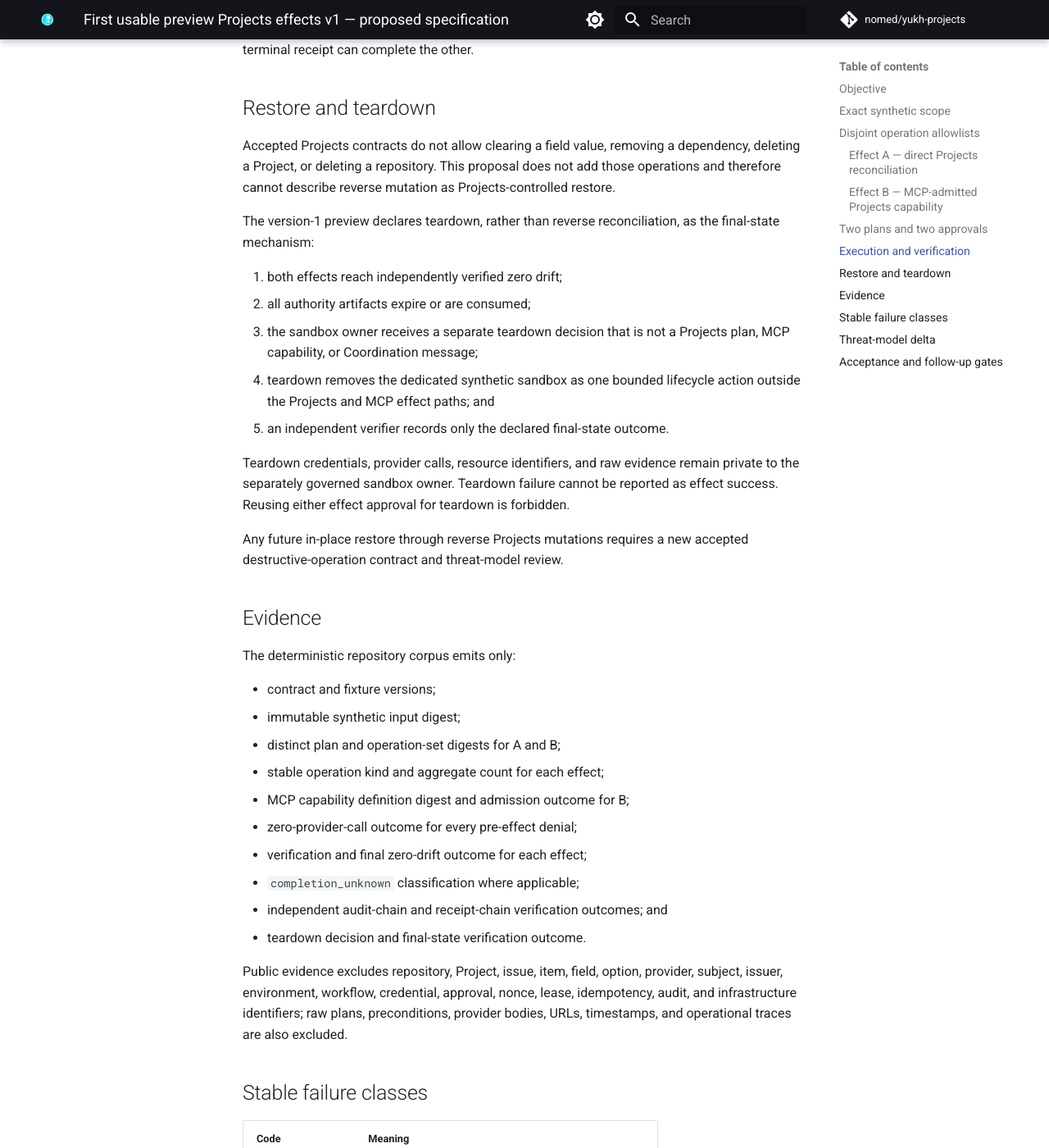
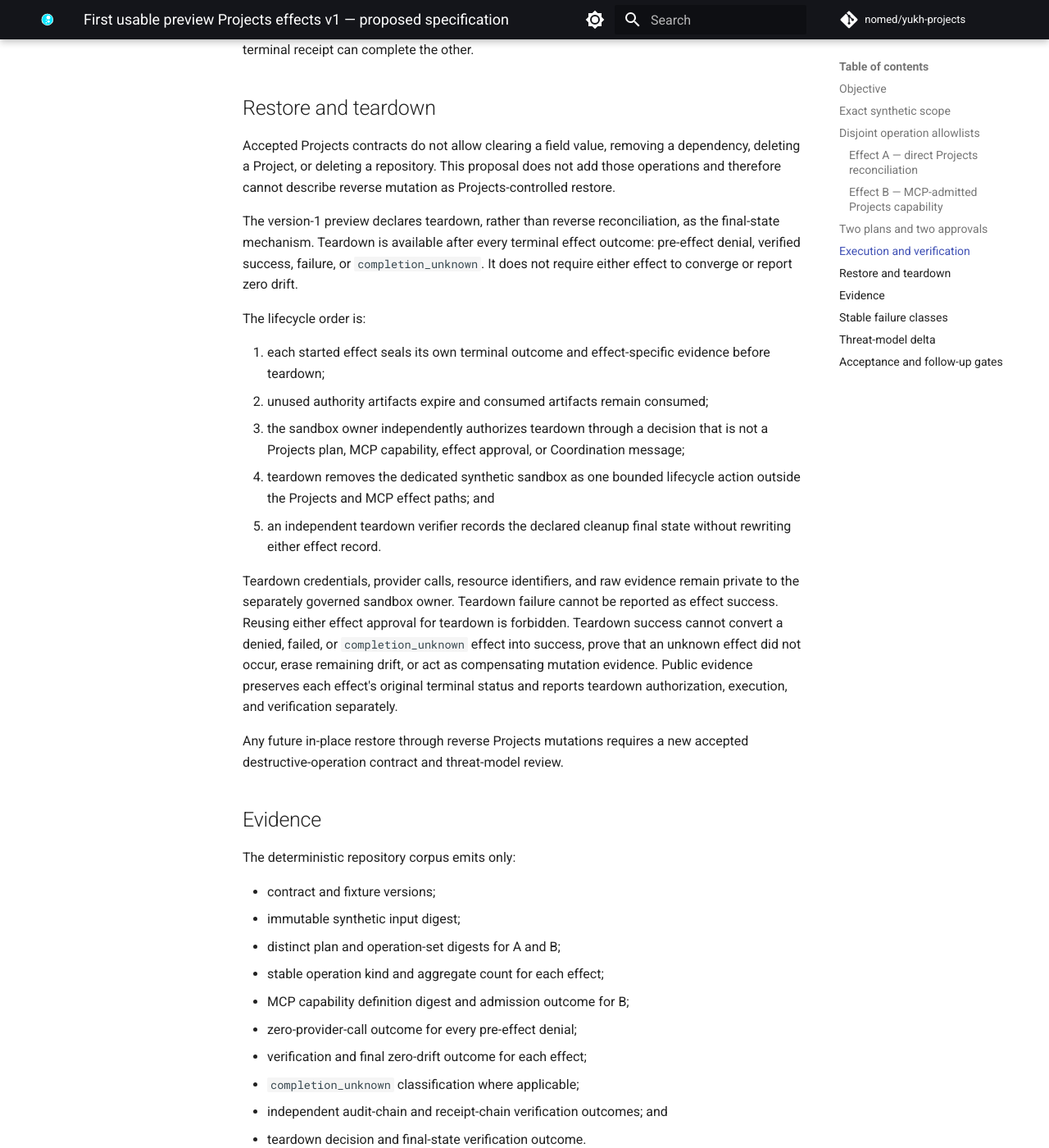
Before and after one commit to nomed/yukh-projects, an MkDocs documentation site: the page built from docs/contracts/first-usable-preview-projects-v1.md, in a window 1280 px wide and 1400 px high, scrolled down 3948 px. Shown: the whole window at 82% size. Built offline with MkDocs 1.6.1 and Material for MkDocs 9.7.7, drawn with Linux system fonts in a browser that asks for light colours; comment, search, counter and statistics services are not loaded; some of the changed text lies outside the part shown.

Commit message:
docs: allow teardown after terminal outcomes
Co-authored-by: Copilot App <223556219+Copilot@users.noreply.github.com>

```diff
--- a/docs/contracts/first-usable-preview-projects-v1.md
+++ b/docs/contracts/first-usable-preview-projects-v1.md
@@ -170,20 +170,32 @@ not add those operations and therefore cannot describe reverse mutation as
 Projects-controlled restore.
 
 The version-1 preview declares teardown, rather than reverse reconciliation, as
-the final-state mechanism:
+the final-state mechanism. Teardown is available after every terminal effect
+outcome: pre-effect denial, verified success, failure, or
+`completion_unknown`. It does not require either effect to converge or report
+zero drift.
 
-1. both effects reach independently verified zero drift;
-2. all authority artifacts expire or are consumed;
-3. the sandbox owner receives a separate teardown decision that is not a
-   Projects plan, MCP capability, or Coordination message;
+The lifecycle order is:
+
+1. each started effect seals its own terminal outcome and effect-specific
+   evidence before teardown;
+2. unused authority artifacts expire and consumed artifacts remain consumed;
+3. the sandbox owner independently authorizes teardown through a decision that
+   is not a Projects plan, MCP capability, effect approval, or Coordination
+   message;
 4. teardown removes the dedicated synthetic sandbox as one bounded lifecycle
    action outside the Projects and MCP effect paths; and
-5. an independent verifier records only the declared final-state outcome.
+5. an independent teardown verifier records the declared cleanup final state
+   without rewriting either effect record.
 
 Teardown credentials, provider calls, resource identifiers, and raw evidence
 remain private to the separately governed sandbox owner. Teardown failure
 cannot be reported as effect success. Reusing either effect approval for
-teardown is forbidden.
+teardown is forbidden. Teardown success cannot convert a denied, failed, or
+`completion_unknown` effect into success, prove that an unknown effect did not
+occur, erase remaining drift, or act as compensating mutation evidence. Public
+evidence preserves each effect's original terminal status and reports teardown
+authorization, execution, and verification separately.
 
 Any future in-place restore through reverse Projects mutations requires a new
 accepted destructive-operation contract and threat-model review.
@@ -241,7 +253,10 @@ address:
 - provider completion becoming ambiguous after possible effect;
 - public evidence correlating private authority-bearing identifiers; and
 - teardown being triggered by effect authority or reported complete without
-  independent final-state verification.
+  independent final-state verification;
+- cleanup being unavailable after denial, failure, or unknown completion; and
+- teardown success concealing or rewriting an effect-specific failure,
+  remaining drift, or `completion_unknown` outcome.
 
 All pre-effect denial tests must prove zero provider invocation. The dry-run,
 parser, planner, and public-report dependency graphs remain structurally free
```
Also changed, not shown: 1 other file.
